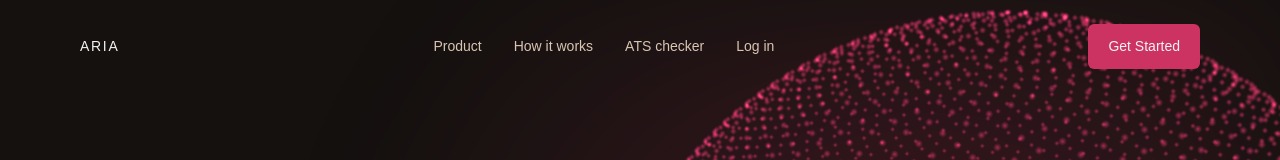
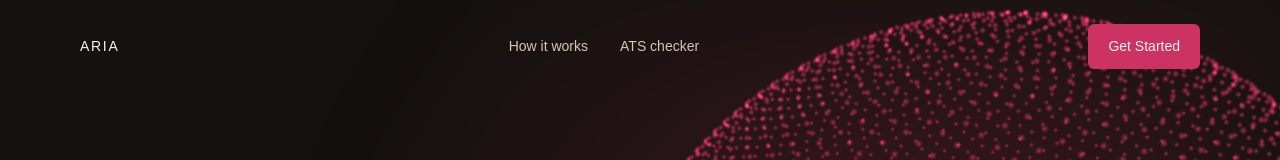
Before and after one commit to jwd06/aria-by-phalanx, a Next.js app: page / in a window 1280 px wide. Shown: the top 160 px of the page. Built offline with nearby package versions, Linux system fonts and the light colour scheme.

Commit message:
feat: update navigation links by removing "Product" and "Log in" entries

```diff
--- a/app/components/SiteNav.tsx
+++ b/app/components/SiteNav.tsx
@@ -3,10 +3,8 @@ import MobileNav, { type NavLink } from "./MobileNav";
 
 /** Shared by the desktop cluster and the mobile drawer so they can't drift. */
 const NAV_LINKS: readonly NavLink[] = [
-  { label: "Product", href: "#" },
   { label: "How it works", href: "#how-it-works" },
   { label: "ATS checker", href: "/ats-checker" },
-  { label: "Log in", href: "#" },
 ];
 
 // Lives inside the landing hero, which is `pointer-events-none` so drag and
```
